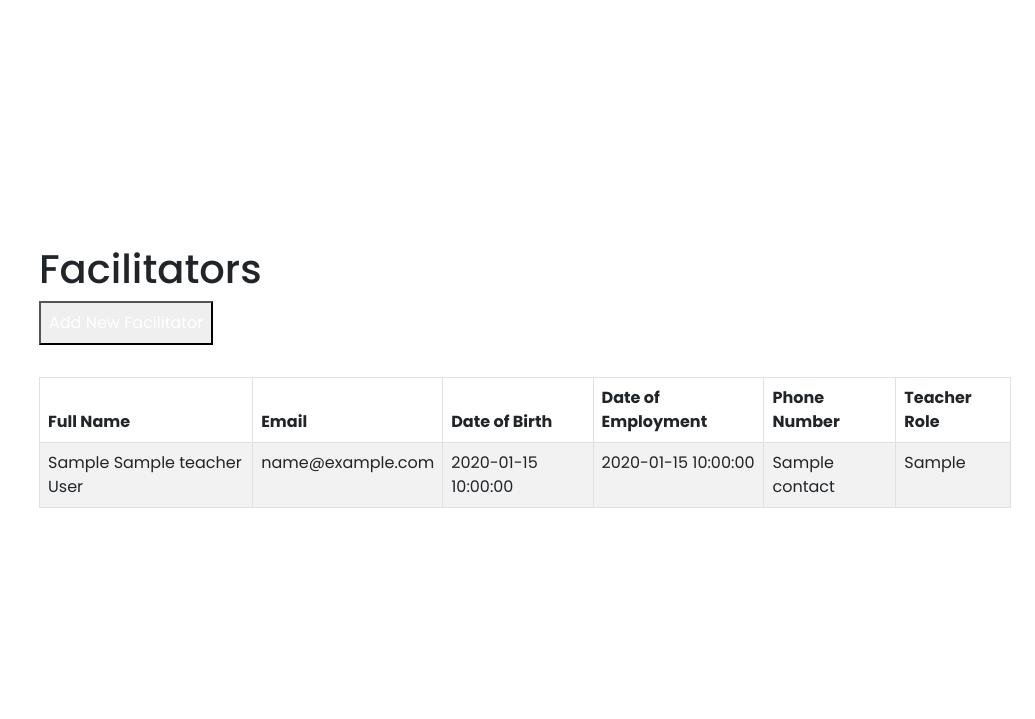
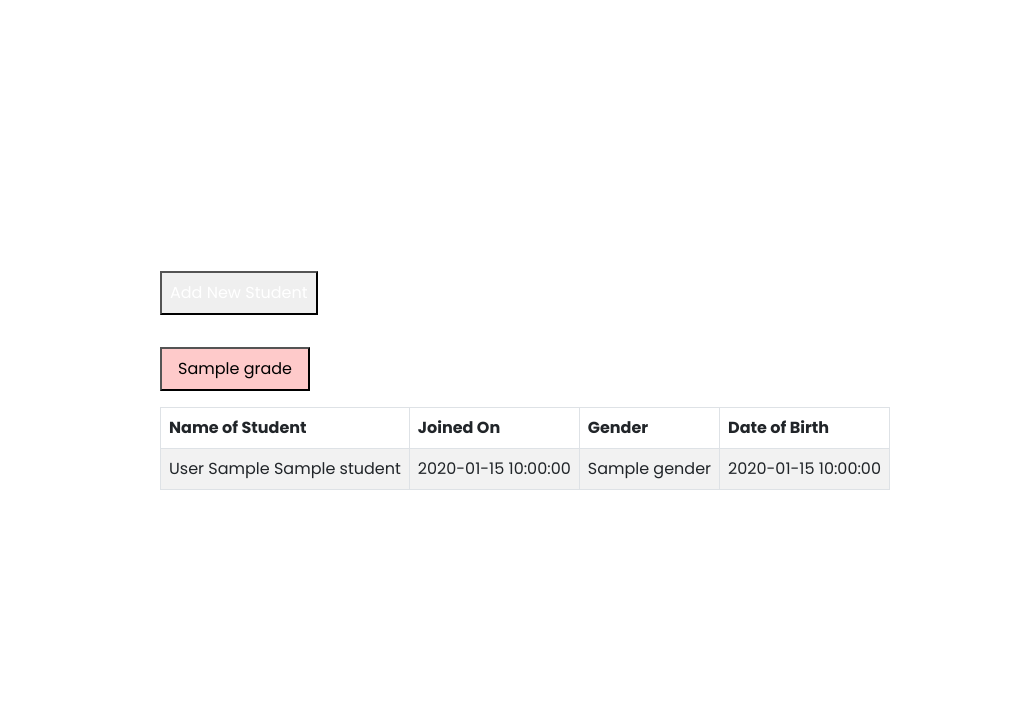
Before and after one commit to big-daddy55/smsFinalYear, a PHP site: template views/admin/students/show.view.php in a window 1280 px wide. Shown: the top 719 px of the page, without its empty margins (245-1280 px from the left). Run offline with PHP 8.4, Linux system fonts and the light colour scheme; the template is opened without the code that fills it: most values are stand-ins (such as "Sample title", 1, 10 or a date in 2020); data that the repository does not hold is empty.

Commit message:
Update controllers, views, and routes for displaying students by grade; remove show\_one.php controller and view for grade; update side-nav.php view to remove grade sub-menu and add class\_id parameter to students show view; update styles.css for main and a button elements.

```diff
--- a/public/resource/css/admin/style.css
+++ b/public/resource/css/admin/style.css
@@ -17,7 +17,7 @@
     display: flex;
     justify-content: center;
     align-items: center;
-    height: 90vh;
+    /* height: 90vh; */
     /* background-color: rgb(0, 0, 255, 0.7); */
 }
 
@@ -322,6 +322,11 @@
     font-weight: 600;
 }
 
+a button.active {
+    background-color: rgba(254, 202, 202, 1)
+}
+
+
 @media (max-width: 400px) {
     .sidebar.close .side-nav-links li .sub-menu {
         display: none;
--- a/routes.php
+++ b/routes.php
@@ -26,7 +26,7 @@
 $router->get('/admin/students/create', 'controllers/admin/students/create.php')->only('admin');
 $router->post('/admin/students/store', 'controllers/admin/students/store.php')->only('admin');
 $router->get('/admin/grades/show', 'controllers/admin/grades/show.php')->only('admin');
-$router->get("/admin/grade/show", 'controllers/admin/grades/show_one.php')->only('admin');
+
 
 /* ------------------- Teacher Routes ------------------- */
 $router->get('/teacher/dashboard', 'controllers/facilitator/index.php')->only('facilitator');
--- a/views/admin/grades/show.view.php
+++ b/views/admin/grades/show.view.php
@@ -1,4 +1,4 @@
-<main class="home-section items-start bg-gray-200">
+<main class="home-section items-start bg-gray-200 rounded">
     <div class=" p-4 bg-white w-5/6  mt-5">
         <div class="flex justify-between items-center pb-3 border-b-2 border-red-500">
             <h1 class="text-3xl font-bold">Grades</h1>
@@ -18,7 +18,7 @@
             <tbody>
                 <?php foreach ($grades as $grade) : ?>
                     <tr>
-                        <td><a href="/admin/grade/show?grade=<?= $grade['id'] ?>"><?= $grade['grade_name'] ?></a></td>
+                        <td><a href="/admin/students/show?grade=<?= $grade['id'] ?>"><?= $grade['grade_name'] ?></a></td>
 
                         <?php
                         $number_of_students = number_of_students($grade['id']);
--- a/views/admin/students/create.view.php
+++ b/views/admin/students/create.view.php
@@ -1,4 +1,4 @@
-<main class="home-section items-center bg-gray-200 flex-col pt-4">
+<main class="home-section items-center bg-gray-200 flex-col pt-4 rounded">
     <?php if (isset($alert)) : ?>
         <p class="text-center bg-red-200 py-2 px-4 rounded mb-3 "><?= $alert ?></p>
     <?php endif ?>
--- a/views/admin/students/show.view.php
+++ b/views/admin/students/show.view.php
@@ -1,34 +1,48 @@
-<main class="home-section items-start bg-gray-200">
-    <div class=" p-4 bg-white w-5/6  mt-5">
-        <div class="flex justify-between items-center pb-3 border-b-2 border-red-500">
-            <h1 class="text-3xl font-bold">Facilitators</h1>
-            <a href="/admin/teachers/create">
-                <button class="bg-red-500 text-white p-2">Add New Facilitator</button>
+<main class="home-section items-start bg-gray-200 rounded">
+    <div class=" p-4 bg-white w-5/6 flex flex-col items-center mt-5">
+        <div class="flex justify-between items-center pb-3 border-b-2 border-red-500 w-full">
+            <h1 class="text-3xl font-bold"><?= $grade['grade_name'] ?></h1>
+            <a href="/admin/students/create">
+                <button class="bg-red-500 text-white p-2">Add New Student</button>
             </a>
         </div>
-        <table class="table table-striped table-bordered mt-3">
+
+        <div class="mt-3 flex justify-between w-full bg-gray-100 rounded-2xl py-10px">
+            <?php foreach ($grades as $grade) : ?>
+                <a href="/admin/students/show?grade=<?= $grade['id'] ?>">
+                    <button class=" <?= $grade['id'] == $class_id ? 'active' : '' ?> rounded-2xl hover:bg-red-200  py-2 px-3"><?= $grade['grade_name'] ?></button>
+                </a>
+
+            <?php endforeach ?>
+        </div>
+
+        <?php if (empty($students)) { ?>
+            <p class="bg-red-200 text-center inline py-2 px-3 mt-2 rounded-xl">No Students</p>
+        <?php } else { ?>
+            <?php foreach ($students as $student) : ?>
+                <table class="table table table-striped table-bordered mt-3">
                     <thead>
                         <tr>
-                    <th>Full Name</th>
-                    <th>Email</th>
+                            <th>Name of Student</th>
+                            <th>Joined On</th>
+                            <th>Gender</th>
                             <th>Date of Birth</th>
-                    <th>Date of Employment</th>
-                    <th>Phone Number</th>
-                    <th>Teacher Role</th>
                         </tr>
                     </thead>
 
+
+
                     <tbody>
-                <?php foreach ($teachers as $teacher) : ?>
                         <tr>
-                        <td><?= $teacher['first_name'] ?> <?= $teacher['other_name'] ?> <?= $teacher['last_name'] ?></td>
-                        <td><?= $teacher['email'] ?></td>
-                        <td><?= $teacher['date_of_birth'] ?></td>
-                        <td><?= $teacher['date_of_employment'] ?></td>
-                        <td><?= $teacher['contact'] ?></td>
-                        <td><?= $teacher['teacher_type'] ?></td>
+                            <td><?= $student['last_name'] ?> <?= $student['first_name'] ?> <?= $student['other_name'] ?></td>
+                            <td><?= $student['date_of_admission'] ?></td>
+                            <td><?= $student['gender'] ?></td>
+                            <td><?= $student['date_of_birth'] ?></td>
                         </tr>
                     <?php endforeach ?>
+
+                <?php } ?>
+
                     </tbody>
                 </table>
     </div>
--- a/views/admin/teachers/create.view.php
+++ b/views/admin/teachers/create.view.php
@@ -1,4 +1,4 @@
-<main class="home-section items-center bg-gray-200 flex-col pt-4">
+<main class="home-section items-center bg-gray-200 flex-col pt-4 rounded">
     <?php if (isset($alert)) : ?>
         <p class="text-center bg-red-200 py-2 px-4 rounded mb-3 "><?= $alert ?></p>
     <?php endif ?>
```
Also changed, not shown: Controllers/admin/grades/show_one.php (deleted, +0 -51 lines), Controllers/admin/students/show.php (+40 -8 lines), Controllers/admin/teachers/show.php (+16 -2 lines), Controllers/admin/teachers/store.php (+5 -5 lines), views/admin/grades/show_one.view.php (deleted, +0 -39 lines), views/admin/teachers/show.view.php (+23 -2 lines), views/partials/admin/side-nav.php (+4 -9 lines), 3 other files. Lines whose indentation alone changed are shown as unchanged.
